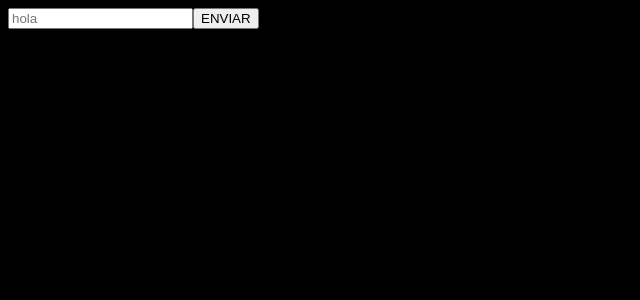
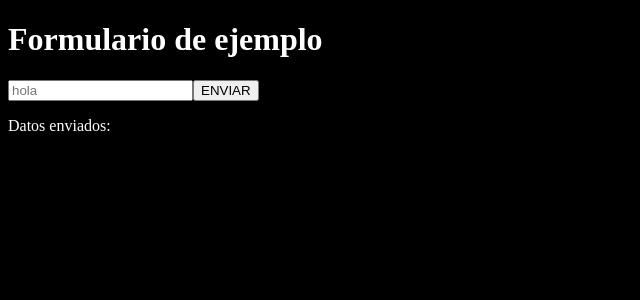
Before and after one commit to HarrisonHdez/react, a React (Vite) app: page / in a window 1280 px wide. Shown: the top 300 px of the page, without its empty margins (0-640 px from the left). Built offline with nearby package versions, Linux system fonts and the light colour scheme.

Commit message:
practicando-react

```diff
--- a/src/main.jsx
+++ b/src/main.jsx
@@ -3,7 +3,7 @@ import ReactDOM from 'react-dom/client'
 
 
 import './App.css';
-import { Formulario } from './useState/Formulario';
+import FormularioPadre from './useState/FormularioPadre';
 
 
 
@@ -11,6 +11,6 @@ import { Formulario } from './useState/Formulario';
 
 ReactDOM.createRoot(document.getElementById('root')).render(
   <React.StrictMode>
-    <Formulario />
+    <FormularioPadre />
   </React.StrictMode>,
 )
--- a/src/useState/Formulario.jsx
+++ /dev/null
@@ -1,24 +0,0 @@
-import React, { useState } from 'react'
-
-export const Formulario = () => {
-    const [formState, setFormState] = useState('');
-
-
-    const enviarTexto = () => {
-        setFormState(  )
-    }
-    const onSubmit = (event) => {
-        event.preventDefault()
-    }
-
-  return (
-    <form onSubmit={ onSubmit }>
-        <input type="text"
-            placeholder='hola'
-            value={ formState }
-            onChange={ enviarTexto }
-        />
-        <button>ENVIAR</button>
-    </form>
-  )
-}
--- /dev/null
+++ b/src/useState/FormularioHijo.jsx
@@ -0,0 +1,27 @@
+import React, { useState } from 'react';
+
+export const FormularioHijo = ({ enviarFormulario }) => {
+  const [formState, setFormState] = useState('');
+
+  const enviarTexto = (event) => {
+    setFormState(event.target.value);
+  }
+
+  const onSubmit = (event) => {
+    event.preventDefault();
+    enviarFormulario(formState);
+    setFormState('')
+  }
+
+  return (
+    <form onSubmit={ onSubmit }>
+      <input
+        type="text"
+        placeholder='hola'
+        value={ formState }
+        onChange={ enviarTexto }
+      />
+      <button>ENVIAR</button>
+    </form>
+  );
+}
--- /dev/null
+++ b/src/useState/FormularioPadre.jsx
@@ -0,0 +1,21 @@
+import React, { useState } from 'react';
+import { FormularioHijo } from './FormularioHijo';
+
+function FormularioPadre() {
+  const [datos, setDatos] = useState('');
+
+  const enviarFormulario = (formState) => {
+    setDatos(formState);
+    console.log("Datos enviados:", formState);
+  }
+
+  return (
+    <div>
+      <h1>Formulario de ejemplo</h1>
+      <FormularioHijo enviarFormulario={enviarFormulario} />
+      <p>Datos enviados: {datos}</p>
+    </div>
+  );
+}
+
+export default FormularioPadre;
```
